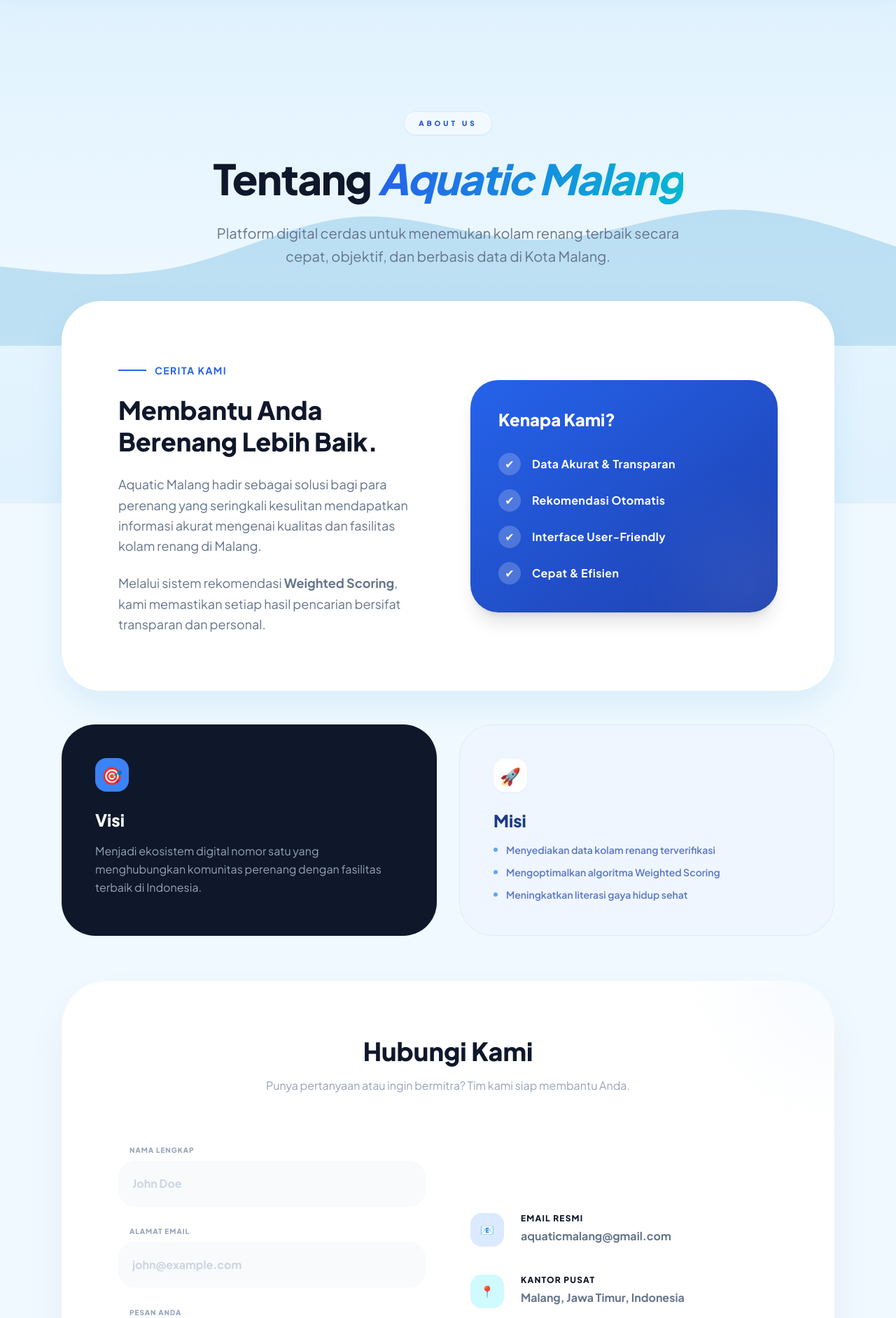
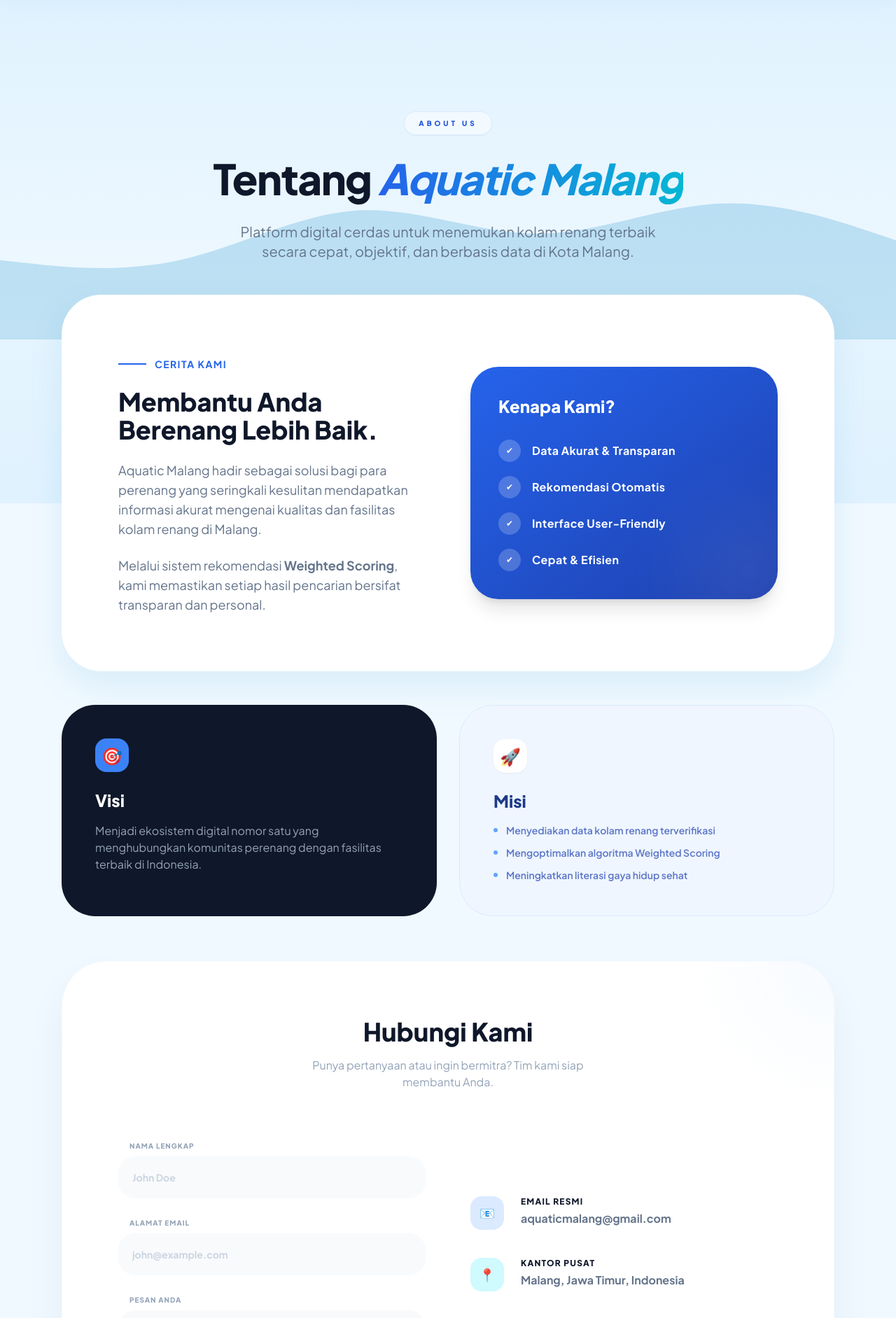
Before and after one commit to AdminPoolfinder/Poolfinder, a Flask app: page /tentang in a window 1280 px wide. Shown: the part 81-1964 px from the top of the page at 70% size. Run offline with Flask 3, Linux system fonts and the light colour scheme; some libraries are stand-ins or nearby versions.

Commit message:
update code

```diff
--- a/app/templates/user/layout.html
+++ b/app/templates/user/layout.html
@@ -151,28 +128,33 @@
                     </svg>
                 </a>
 
-                <!-- HAMBURGER MENU (Mobile) -->
-                <button id="hamburger-btn" class="block md:hidden w-8 h-8 rounded-xl bg-white border border-blue-100 flex flex-col items-center justify-center hover:bg-blue-50 transition-all active:scale-95">
-                    <span class="hamburger-line"></span>
-                    <span class="hamburger-line"></span>
-                    <span class="hamburger-line"></span>
+                <button @click="mobileMenuOpen = !mobileMenuOpen"
+                        class="inline-flex md:hidden w-8 h-8 rounded-xl bg-white border border-blue-100 flex-col items-center justify-center hover:bg-blue-50 transition-all active:scale-95 focus:outline-none">
+                    <span class="hamburger-line" :class="mobileMenuOpen ? 'transform rotate-45 translate-y-[5px]' : ''"></span>
+                    <span class="hamburger-line" :class="mobileMenuOpen ? 'opacity-0' : ''"></span>
+                    <span class="hamburger-line" :class="mobileMenuOpen ? 'transform -rotate-45 -translate-y-[5px]' : ''"></span>
                 </button>
             </div>
 
         </div>
 
-        <!-- MOBILE MENU DROPDOWN -->
-        <div id="mobile-menu" class="mobile-menu md:hidden bg-white/95 backdrop-blur-lg border-b border-blue-50 shadow-lg">
+        <div x-show="mobileMenuOpen"
+             x-transition
+             x-cloak
+             class="md:hidden bg-white/95 backdrop-blur-lg border-b border-blue-50 shadow-lg">
             <div class="max-w-7xl mx-auto px-4 py-4 flex flex-col gap-3 text-[13px] font-bold uppercase tracking-[0.1em] text-slate-500">
                 <a href="{{ url_for('main.beranda') }}"
+                   @click="mobileMenuOpen = false"
                    class="px-4 py-3 rounded-xl hover:bg-blue-50 transition-all {{ 'text-blue-600 bg-blue-50/50' if request.endpoint == 'main.beranda' else '' }}">
                     Beranda
                 </a>
                 <a href="{{ url_for('main.daftar_kolam') }}"
+                   @click="mobileMenuOpen = false"
                    class="px-4 py-3 rounded-xl hover:bg-blue-50 transition-all {{ 'text-blue-600 bg-blue-50/50' if request.endpoint == 'main.daftar_kolam' else '' }}">
                     Daftar Kolam
                 </a>
                 <a href="{{ url_for('main.tentang') }}"
+                   @click="mobileMenuOpen = false"
                    class="px-4 py-3 rounded-xl hover:bg-blue-50 transition-all {{ 'text-blue-600 bg-blue-50/50' if request.endpoint == 'main.tentang' else '' }}">
                     About Us
                 </a>
@@ -215,26 +196,6 @@
     </footer>
 
     <script src="https://code.jquery.com/jquery-3.6.0.min.js"></script>
-
-    <!-- HAMBURGER TOGGLE SCRIPT -->
-    <script>
-        const hamburger = document.getElementById('hamburger-btn');
-        const mobileMenu = document.getElementById('mobile-menu');
-
-        hamburger.addEventListener('click', function() {
-            this.classList.toggle('hamburger-active');
-            mobileMenu.classList.toggle('open');
-        });
-
-        // Tutup menu saat link diklik
-        document.querySelectorAll('#mobile-menu a').forEach(link => {
-            link.addEventListener('click', () => {
-                hamburger.classList.remove('hamburger-active');
-                mobileMenu.classList.remove('open');
-            });
-        });
-    </script>
-
     {% block scripts %}{% endblock %}
 </body>
 </html>
--- a/app/templates/user/tentang.html
+++ b/app/templates/user/tentang.html
@@ -1,7 +1,7 @@
 {% extends 'user/layout.html' %}
 
 {% block content %}
-<section class="pt-40 pb-28 px-6 bg-gradient-to-b from-[#e0f2fe] to-[#f0f9ff] relative overflow-hidden">
+<section class="pt-24 pb-20 sm:pt-40 sm:pb-28 px-4 sm:px-6 bg-gradient-to-b from-[#e0f2fe] to-[#f0f9ff] relative overflow-hidden">
     <div class="absolute top-0 left-0 w-full h-full opacity-20 pointer-events-none">
         <svg class="absolute bottom-0 w-full" xmlns="http://www.w3.org/2000/svg" viewBox="0 0 1440 320">
             <path fill="#0284c7" fill-opacity="1" d="M0,192L48,197.3C96,203,192,213,288,192C384,171,480,117,576,112C672,107,768,149,864,149.3C960,149,1056,107,1152,101.3C1248,96,1344,128,1392,144L1440,160L1440,320L1392,320C1344,320,1248,320,1152,320C1056,320,960,320,864,320C768,320,672,320,576,320C480,320,384,320,288,320C192,320,96,320,48,320L0,320Z"></path>
@@ -9,54 +9,55 @@
     </div>
 
     <div class="max-w-5xl mx-auto text-center relative z-10">
-        <span class="inline-block px-5 py-2 mb-8 text-[10px] font-black tracking-[0.4em] text-blue-700 uppercase bg-white/50 backdrop-blur-sm border border-blue-100 rounded-full shadow-sm">
+        <span class="inline-block px-4 py-1.5 sm:px-5 sm:py-2 mb-6 sm:mb-8 text-[9px] sm:text-[10px] font-black tracking-[0.3em] sm:tracking-[0.4em] text-blue-700 uppercase bg-white/50 backdrop-blur-sm border border-blue-100 rounded-full shadow-sm">
             About Us
         </span>
-        <h1 class="text-5xl md:text-6xl font-black mb-8 text-slate-900 tracking-tight">
+        <h1 class="text-3xl sm:text-5xl md:text-6xl font-black mb-4 sm:mb-8 text-slate-900 tracking-tight">
             Tentang <span class="text-transparent bg-clip-text bg-gradient-to-r from-blue-600 to-cyan-500 italic">Aquatic Malang</span>
         </h1>
-        <p class="text-slate-500 text-xl max-w-2xl mx-auto font-medium leading-relaxed">
+        <p class="text-slate-500 text-sm sm:text-xl max-w-2xl mx-auto font-medium leading-relaxed px-2">
             Platform digital cerdas untuk menemukan kolam renang terbaik secara cepat, objektif, dan berbasis data di Kota Malang.
         </p>
     </div>
 </section>
 
-<div class="max-w-6xl mx-auto px-6 -mt-16 pb-32 relative z-20">
+<div class="max-w-6xl mx-auto px-4 sm:px-6 -mt-10 sm:-mt-16 pb-20 sm:pb-32 relative z-20">
 
-    <div class="bg-white rounded-[3.5rem] p-10 md:p-20 shadow-[0_20px_50px_rgba(2,132,199,0.1)] mb-12 border border-white">
-        <div class="grid md:grid-cols-2 gap-16 items-center">
-            <div class="space-y-6">
-                <div class="inline-flex items-center gap-3 text-blue-600 font-bold text-sm uppercase tracking-widest">
-                    <span class="w-10 h-[2px] bg-blue-600"></span>
+    <!-- CARD 1: CERITA KAMI -->
+    <div class="bg-white rounded-[2rem] sm:rounded-[3.5rem] p-6 sm:p-12 md:p-20 shadow-[0_20px_50px_rgba(2,132,199,0.1)] mb-8 sm:mb-12 border border-white">
+        <div class="grid grid-cols-1 md:grid-cols-2 gap-8 sm:gap-16 items-center">
+            <div class="space-y-4 sm:space-y-6">
+                <div class="inline-flex items-center gap-3 text-blue-600 font-bold text-xs sm:text-sm uppercase tracking-widest">
+                    <span class="w-6 sm:w-10 h-[2px] bg-blue-600"></span>
                     Cerita Kami
                 </div>
-                <h3 class="text-4xl font-black text-slate-900 leading-tight">Membantu Anda Berenang Lebih Baik.</h3>
-                <p class="text-slate-500 leading-relaxed text-lg">
+                <h3 class="text-2xl sm:text-4xl font-black text-slate-900 leading-tight">Membantu Anda Berenang Lebih Baik.</h3>
+                <p class="text-slate-500 leading-relaxed text-sm sm:text-lg">
                     Aquatic Malang hadir sebagai solusi bagi para perenang yang seringkali kesulitan mendapatkan informasi akurat mengenai kualitas dan fasilitas kolam renang di Malang.
                 </p>
-                <p class="text-slate-500 leading-relaxed text-lg">
+                <p class="text-slate-500 leading-relaxed text-sm sm:text-lg">
                     Melalui sistem rekomendasi <strong>Weighted Scoring</strong>, kami memastikan setiap hasil pencarian bersifat transparan dan personal.
                 </p>
             </div>
 
-            <div class="bg-gradient-to-br from-blue-600 to-blue-800 text-white p-10 rounded-[2.5rem] shadow-xl relative overflow-hidden group">
+            <div class="bg-gradient-to-br from-blue-600 to-blue-800 text-white p-6 sm:p-10 rounded-[1.5rem] sm:rounded-[2.5rem] shadow-xl relative overflow-hidden group">
                 <div class="absolute -right-10 -bottom-10 w-40 h-40 bg-white/10 rounded-full blur-3xl group-hover:scale-150 transition-transform duration-700"></div>
-                <h4 class="text-2xl font-black mb-8 relative z-10">Kenapa Kami?</h4>
-                <ul class="space-y-5 relative z-10">
-                    <li class="flex items-center gap-4 group/item">
-                        <span class="flex-shrink-0 w-8 h-8 flex items-center justify-center bg-white/20 rounded-full group-hover/item:bg-white/40 transition-colors">✔</span>
+                <h4 class="text-xl sm:text-2xl font-black mb-6 sm:mb-8 relative z-10">Kenapa Kami?</h4>
+                <ul class="space-y-4 sm:space-y-5 relative z-10 text-sm sm:text-base">
+                    <li class="flex items-center gap-3 sm:gap-4 group/item">
+                        <span class="flex-shrink-0 w-7 h-7 sm:w-8 sm:h-8 flex items-center justify-center bg-white/20 rounded-full group-hover/item:bg-white/40 transition-colors text-xs">✔</span>
                         <span class="font-bold tracking-wide">Data Akurat & Transparan</span>
                     </li>
-                    <li class="flex items-center gap-4 group/item">
-                        <span class="flex-shrink-0 w-8 h-8 flex items-center justify-center bg-white/20 rounded-full group-hover/item:bg-white/40 transition-colors">✔</span>
+                    <li class="flex items-center gap-3 sm:gap-4 group/item">
+                        <span class="flex-shrink-0 w-7 h-7 sm:w-8 sm:h-8 flex items-center justify-center bg-white/20 rounded-full group-hover/item:bg-white/40 transition-colors text-xs">✔</span>
                         <span class="font-bold tracking-wide">Rekomendasi Otomatis</span>
                     </li>
-                    <li class="flex items-center gap-4 group/item">
-                        <span class="flex-shrink-0 w-8 h-8 flex items-center justify-center bg-white/20 rounded-full group-hover/item:bg-white/40 transition-colors">✔</span>
+                    <li class="flex items-center gap-3 sm:gap-4 group/item">
+                        <span class="flex-shrink-0 w-7 h-7 sm:w-8 sm:h-8 flex items-center justify-center bg-white/20 rounded-full group-hover/item:bg-white/40 transition-colors text-xs">✔</span>
                         <span class="font-bold tracking-wide">Interface User-Friendly</span>
                     </li>
-                    <li class="flex items-center gap-4 group/item">
-                        <span class="flex-shrink-0 w-8 h-8 flex items-center justify-center bg-white/20 rounded-full group-hover/item:bg-white/40 transition-colors">✔</span>
+                    <li class="flex items-center gap-3 sm:gap-4 group/item">
+                        <span class="flex-shrink-0 w-7 h-7 sm:w-8 sm:h-8 flex items-center justify-center bg-white/20 rounded-full group-hover/item:bg-white/40 transition-colors text-xs">✔</span>
                         <span class="font-bold tracking-wide">Cepat & Efisien</span>
                     </li>
                 </ul>
@@ -64,83 +65,85 @@
         </div>
     </div>
 
-    <div class="grid md:grid-cols-2 gap-8 mb-16">
-        <div class="bg-slate-900 text-white p-12 rounded-[3rem] transition-transform hover:-translate-y-2 duration-300">
-            <div class="w-12 h-12 bg-blue-500 rounded-2xl mb-6 flex items-center justify-center text-2xl">🎯</div>
-            <h4 class="text-2xl font-black mb-4">Visi</h4>
-            <p class="text-slate-400 leading-relaxed font-medium">Menjadi ekosistem digital nomor satu yang menghubungkan komunitas perenang dengan fasilitas terbaik di Indonesia.</p>
+    <!-- VISI MISI -->
+    <div class="grid grid-cols-1 md:grid-cols-2 gap-4 sm:gap-8 mb-12 sm:mb-16">
+        <div class="bg-slate-900 text-white p-6 sm:p-12 rounded-[2rem] sm:rounded-[3rem] transition-transform hover:-translate-y-2 duration-300">
+            <div class="w-10 h-10 sm:w-12 sm:h-12 bg-blue-500 rounded-xl sm:rounded-2xl mb-4 sm:mb-6 flex items-center justify-center text-xl sm:text-2xl">🎯</div>
+            <h4 class="text-xl sm:text-2xl font-black mb-3 sm:mb-4">Visi</h4>
+            <p class="text-slate-400 text-sm sm:text-base leading-relaxed font-medium">Menjadi ekosistem digital nomor satu yang menghubungkan komunitas perenang dengan fasilitas terbaik di Indonesia.</p>
         </div>
 
-        <div class="bg-blue-50 p-12 rounded-[3rem] border border-blue-100 transition-transform hover:-translate-y-2 duration-300">
-            <div class="w-12 h-12 bg-white rounded-2xl mb-6 flex items-center justify-center text-2xl shadow-sm">🚀</div>
-            <h4 class="text-2xl font-black text-blue-900 mb-4">Misi</h4>
-            <ul class="text-blue-800/70 space-y-3 font-semibold text-sm">
-                <li class="flex items-center gap-3"><span class="w-1.5 h-1.5 bg-blue-400 rounded-full"></span> Menyediakan data kolam renang terverifikasi</li>
-                <li class="flex items-center gap-3"><span class="w-1.5 h-1.5 bg-blue-400 rounded-full"></span> Mengoptimalkan algoritma Weighted Scoring</li>
-                <li class="flex items-center gap-3"><span class="w-1.5 h-1.5 bg-blue-400 rounded-full"></span> Meningkatkan literasi gaya hidup sehat</li>
+        <div class="bg-blue-50 p-6 sm:p-12 rounded-[2rem] sm:rounded-[3rem] border border-blue-100 transition-transform hover:-translate-y-2 duration-300">
+            <div class="w-10 h-10 sm:w-12 sm:h-12 bg-white rounded-xl sm:rounded-2xl mb-4 sm:mb-6 flex items-center justify-center text-xl sm:text-2xl shadow-sm">🚀</div>
+            <h4 class="text-xl sm:text-2xl font-black text-blue-900 mb-3 sm:mb-4">Misi</h4>
+            <ul class="text-blue-800/70 space-y-2 sm:space-y-3 font-semibold text-xs sm:text-sm">
+                <li class="flex items-center gap-3"><span class="w-1.5 h-1.5 bg-blue-400 rounded-full flex-shrink-0"></span> Menyediakan data kolam renang terverifikasi</li>
+                <li class="flex items-center gap-3"><span class="w-1.5 h-1.5 bg-blue-400 rounded-full flex-shrink-0"></span> Mengoptimalkan algoritma Weighted Scoring</li>
+                <li class="flex items-center gap-3"><span class="w-1.5 h-1.5 bg-blue-400 rounded-full flex-shrink-0"></span> Meningkatkan literasi gaya hidup sehat</li>
             </ul>
         </div>
     </div>
 
-    <div class="bg-white rounded-[4rem] p-10 md:p-20 shadow-[0_30px_60px_rgba(0,0,0,0.05)] border border-slate-50 overflow-hidden relative">
+    <!-- HUBUNGI KAMI -->
+    <div class="bg-white rounded-[2rem] sm:rounded-[4rem] p-6 sm:p-12 md:p-20 shadow-[0_30px_60px_rgba(0,0,0,0.05)] border border-slate-50 overflow-hidden relative">
         <div class="absolute top-0 right-0 w-64 h-64 bg-blue-50 rounded-full -mr-32 -mt-32 blur-3xl opacity-50"></div>
 
-        <div class="text-center mb-16 relative z-10">
-            <h3 class="text-4xl font-black text-slate-900 mb-4">Hubungi Kami</h3>
-            <p class="text-slate-400 font-medium">
+        <div class="text-center mb-8 sm:mb-16 relative z-10">
+            <h3 class="text-2xl sm:text-4xl font-black text-slate-900 mb-2 sm:mb-4">Hubungi Kami</h3>
+            <p class="text-slate-400 text-sm sm:text-base font-medium max-w-md mx-auto">
                 Punya pertanyaan atau ingin bermitra? Tim kami siap membantu Anda.
             </p>
         </div>
 
-        <div class="grid md:grid-cols-2 gap-16 relative z-10">
-            <form method="POST" class="space-y-5">
+        <div class="grid grid-cols-1 md:grid-cols-2 gap-8 sm:gap-16 relative z-10">
+            <form method="POST" class="space-y-4 sm:space-y-5">
                 <div class="space-y-1">
-                    <label class="text-[10px] font-black uppercase tracking-widest text-slate-400 ml-4">Nama Lengkap</label>
+                    <label class="text-[9px] sm:text-[10px] font-black uppercase tracking-widest text-slate-400 ml-3 sm:ml-4">Nama Lengkap</label>
                     <input type="text" name="nama" required placeholder="John Doe"
-                        class="w-full p-5 rounded-[1.5rem] bg-slate-50 border-none focus:ring-4 focus:ring-blue-100 transition-all font-bold placeholder:text-slate-300">
+                        class="w-full p-4 sm:p-5 text-sm rounded-xl sm:rounded-[1.5rem] bg-slate-50 border-none focus:ring-4 focus:ring-blue-100 transition-all font-bold placeholder:text-slate-300">
                 </div>
 
                 <div class="space-y-1">
-                    <label class="text-[10px] font-black uppercase tracking-widest text-slate-400 ml-4">Alamat Email</label>
+                    <label class="text-[9px] sm:text-[10px] font-black uppercase tracking-widest text-slate-400 ml-3 sm:ml-4">Alamat Email</label>
                     <input type="email" name="email" required placeholder="john@example.com"
-                        class="w-full p-5 rounded-[1.5rem] bg-slate-50 border-none focus:ring-4 focus:ring-blue-100 transition-all font-bold placeholder:text-slate-300">
+                        class="w-full p-4 sm:p-5 text-sm rounded-xl sm:rounded-[1.5rem] bg-slate-50 border-none focus:ring-4 focus:ring-blue-100 transition-all font-bold placeholder:text-slate-300">
                 </div>
 
                 <div class="space-y-1">
-                    <label class="text-[10px] font-black uppercase tracking-widest text-slate-400 ml-4">Pesan Anda</label>
+                    <label class="text-[9px] sm:text-[10px] font-black uppercase tracking-widest text-slate-400 ml-3 sm:ml-4">Pesan Anda</label>
                     <textarea name="pesan" rows="4" required placeholder="Tuliskan sesuatu..."
-                        class="w-full p-5 rounded-[1.5rem] bg-slate-50 border-none focus:ring-4 focus:ring-blue-100 transition-all font-bold placeholder:text-slate-300"></textarea>
+                        class="w-full p-4 sm:p-5 text-sm rounded-xl sm:rounded-[1.5rem] bg-slate-50 border-none focus:ring-4 focus:ring-blue-100 transition-all font-bold placeholder:text-slate-300"></textarea>
                 </div>
 
                 <button type="submit"
-                    class="w-full bg-blue-600 text-white py-5 rounded-[1.5rem] font-black text-sm uppercase tracking-[0.2em] shadow-lg shadow-blue-200 hover:bg-blue-700 hover:scale-[1.02] active:scale-95 transition-all">
+                    class="w-full bg-blue-600 text-white py-4 sm:py-5 rounded-xl sm:rounded-[1.5rem] font-black text-xs sm:text-sm uppercase tracking-[0.2em] shadow-lg shadow-blue-200 hover:bg-blue-700 hover:scale-[1.01] active:scale-95 transition-all">
                     Kirim Pesan
                 </button>
             </form>
 
-            <div class="flex flex-col justify-center space-y-10">
-                <div class="flex items-start gap-6">
-                    <div class="w-12 h-12 bg-blue-100 rounded-2xl flex items-center justify-center text-blue-600">📧</div>
+            <div class="flex flex-col justify-center space-y-6 sm:space-y-10 pt-4 md:pt-0">
+                <div class="flex items-start gap-4 sm:gap-6">
+                    <div class="w-10 h-10 sm:w-12 sm:h-12 bg-blue-100 rounded-xl sm:rounded-2xl flex items-center justify-center text-blue-600 flex-shrink-0 text-lg">📧</div>
                     <div>
-                        <h5 class="font-black text-slate-900 uppercase text-xs tracking-widest mb-1">Email Resmi</h5>
-                        <p class="text-slate-500 font-bold">aquaticmalang@gmail.com</p>
+                        <h5 class="font-black text-slate-900 uppercase text-[10px] sm:text-xs tracking-widest mb-1">Email Resmi</h5>
+                        <p class="text-slate-500 text-sm sm:text-base font-bold break-all">aquaticmalang@gmail.com</p>
                     </div>
                 </div>
 
-                <div class="flex items-start gap-6">
-                    <div class="w-12 h-12 bg-cyan-100 rounded-2xl flex items-center justify-center text-cyan-600">📍</div>
+                <div class="flex items-start gap-4 sm:gap-6">
+                    <div class="w-10 h-10 sm:w-12 sm:h-12 bg-cyan-100 rounded-xl sm:rounded-2xl flex items-center justify-center text-cyan-600 flex-shrink-0 text-lg">📍</div>
                     <div>
-                        <h5 class="font-black text-slate-900 uppercase text-xs tracking-widest mb-1">Kantor Pusat</h5>
-                        <p class="text-slate-500 font-bold">Malang, Jawa Timur, Indonesia</p>
+                        <h5 class="font-black text-slate-900 uppercase text-[10px] sm:text-xs tracking-widest mb-1">Kantor Pusat</h5>
+                        <p class="text-slate-500 text-sm sm:text-base font-bold">Malang, Jawa Timur, Indonesia</p>
                     </div>
                 </div>
 
-                <div class="pt-6">
-                    <h5 class="font-black text-slate-900 uppercase text-xs tracking-widest mb-4">Fast Response</h5>
+                <div class="pt-4 sm:pt-6">
+                    <h5 class="font-black text-slate-900 uppercase text-[10px] sm:text-xs tracking-widest mb-3 sm:mb-4">Fast Response</h5>
                     <a href="https://wa.me/6282338758794"
-                       class="inline-flex items-center gap-3 px-8 py-4 bg-[#25D366] text-white rounded-2xl font-black text-sm uppercase tracking-widest hover:shadow-[0_10px_30px_rgba(37,211,102,0.3)] hover:-translate-y-1 transition-all">
+                       class="inline-flex items-center justify-center md:justify-start gap-3 px-6 py-3.5 sm:px-8 sm:py-4 bg-[#25D366] text-white rounded-xl sm:rounded-2xl font-black text-xs sm:text-sm uppercase tracking-widest hover:shadow-[0_10px_30px_rgba(37,211,102,0.3)] hover:-translate-y-1 transition-all w-full sm:w-auto">
                         <span>WhatsApp Kami</span>
-                        <svg class="w-5 h-5" fill="currentColor" viewBox="0 0 24 24"><path d="M17.472 14.382c-.297-.149-1.758-.867-2.03-.967-.273-.099-.471-.148-.67.15-.197.297-.767.966-.94 1.164-.173.199-.347.223-.644.075-.297-.15-1.255-.463-2.39-1.475-.883-.788-1.48-1.761-1.653-2.059-.173-.297-.018-.458.13-.606.134-.133.298-.347.446-.52.149-.174.198-.298.298-.497.099-.198.05-.371-.025-.52-.075-.149-.669-1.612-.916-2.207-.242-.579-.487-.5-.669-.51-.173-.008-.371-.01-.57-.01-.198 0-.52.074-.792.372-.272.297-1.04 1.016-1.04 2.479 0 1.462 1.065 2.875 1.213 3.074.149.198 2.096 3.2 5.077 4.487.709.306 1.262.489 1.694.625.712.227 1.36.195 1.871.118.571-.085 1.758-.719 2.006-1.413.248-.694.248-1.289.173-1.413-.074-.124-.272-.198-.57-.347m-5.421 7.403h-.004a9.87 9.87 0 01-5.031-1.378l-.361-.214-3.741.982.998-3.648-.235-.374a9.86 9.86 0 01-1.51-5.26c.001-5.45 4.436-9.884 9.888-9.884 2.64 0 5.122 1.03 6.988 2.898a9.825 9.825 0 012.893 6.994c-.003 5.45-4.437 9.884-9.885 9.884m8.413-18.297A11.815 11.815 0 0012.05 0C5.495 0 .16 5.335.157 11.892c0 2.096.547 4.142 1.588 5.945L.057 24l6.305-1.654a11.882 11.882 0 005.683 1.448h.005c6.554 0 11.89-5.335 11.893-11.893a11.821 11.821 0 00-3.48-8.413Z"/></svg>
+                        <svg class="w-4 h-4 sm:w-5 sm:h-5" fill="currentColor" viewBox="0 0 24 24"><path d="M17.472 14.382c-.297-.149-1.758-.867-2.03-.967-.273-.099-.471-.148-.67.15-.197.297-.767.966-.94 1.164-.173.199-.347.223-.644.075-.297-.15-1.255-.463-2.39-1.475-.883-.788-1.48-1.761-1.653-2.059-.173-.297-.018-.458.13-.606.134-.133.298-.347.446-.52.149-.174.198-.298.298-.497.099-.198.05-.371-.025-.52-.075-.149-.669-1.612-.916-2.207-.242-.579-.487-.5-.669-.51-.173-.008-.371-.01-.57-.01-.198 0-.52.074-.792.372-.272.297-1.04 1.016-1.04 2.479 0 1.462 1.065 2.875 1.213 3.074.149.198 2.096 3.2 5.077 4.487.709.306 1.262.489 1.694.625.712.227 1.36.195 1.871.118.571-.085 1.758-.719 2.006-1.413.248-.694.248-1.289.173-1.413-.074-.124-.272-.198-.57-.347m-5.421 7.403h-.004a9.87 9.87 0 01-5.031-1.378l-.361-.214-3.741.982.998-3.648-.235-.374a9.86 9.86 0 01-1.51-5.26c.001-5.45 4.436-9.884 9.888-9.884 2.64 0 5.122 1.03 6.988 2.898a9.825 9.825 0 012.893 6.994c-.003 5.45-4.437 9.884-9.885 9.884m8.413-18.297A11.815 11.815 0 0012.05 0C5.495 0 .16 5.335.157 11.892c0 2.096.547 4.142 1.588 5.945L.057 24l6.305-1.654a11.882 11.882 0 005.683 1.448h.005c6.554 0 11.89-5.335 11.893-11.893a11.821 11.821 0 00-3.48-8.413Z"/></svg>
                     </a>
                 </div>
             </div>
```
Also changed, not shown: other parts of app/templates/user/layout.html (+6 -30 lines), app/templates/user/beranda.html (+63 -92 lines).
